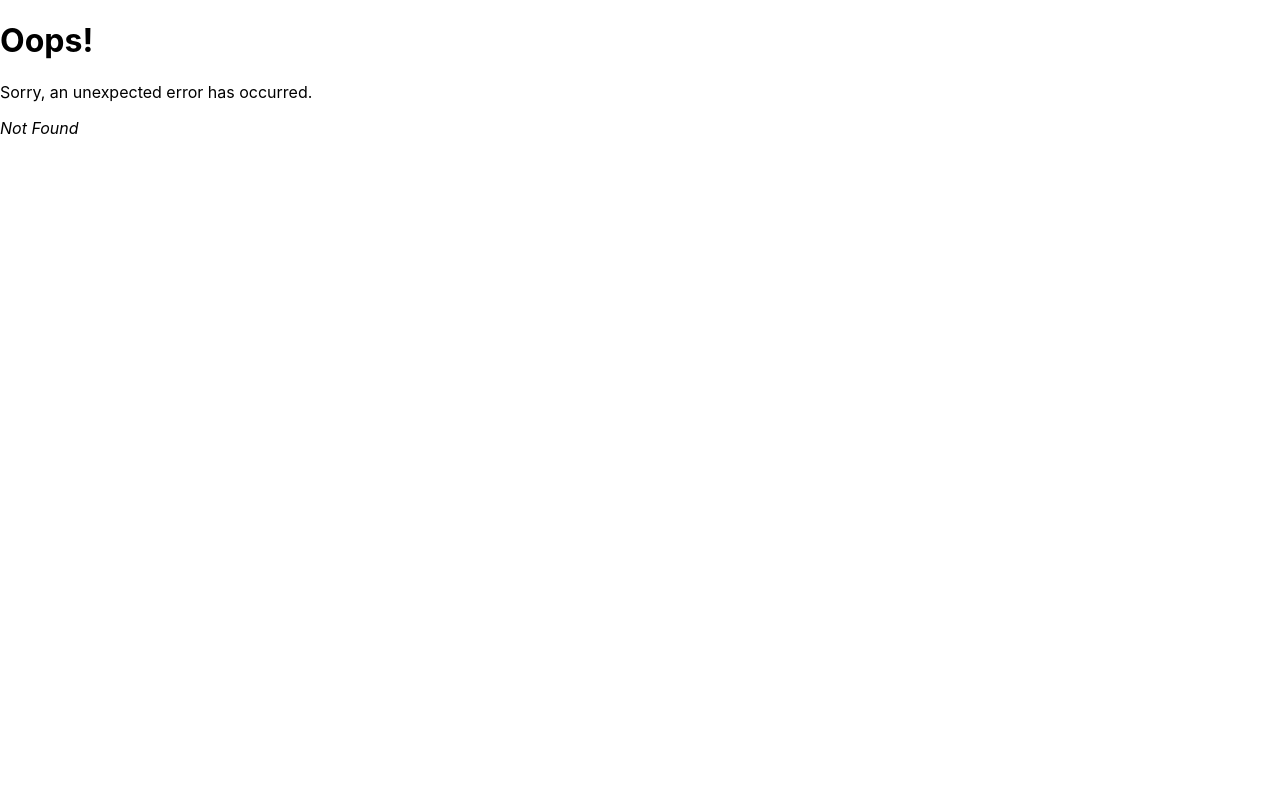
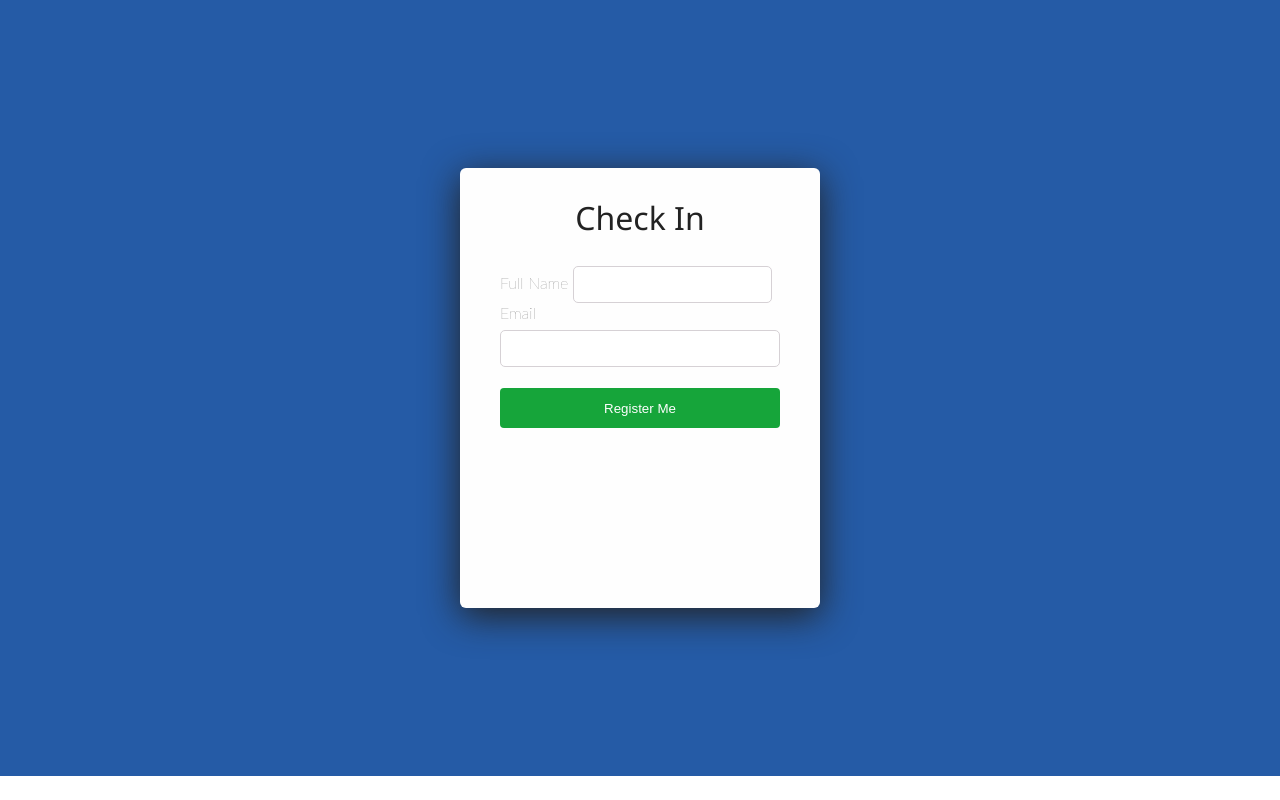
Before and after one commit to limsol-personal-team/milal-matching, a React (Create React App) app in the folder client/: page /CheckInPage in a window 1280 px wide. Before the commit this address had no page. Built offline with nearby package versions, Linux system fonts and the light colour scheme; what @mui/x-data-grid-generator would draw is missing.

Commit message:
signin page

```diff
--- a/client/src/App.tsx
+++ b/client/src/App.tsx
@@ -125,7 +125,7 @@ export default function PersistentDrawerLeft() {
         </List>
         <Divider />
         <List>
-          {["Mail", "Trash", "Spam"].map((text, index) => (
+          {["CheckInPage", "Trash", "Spam"].map((text, index) => (
             <ListItem key={text} disablePadding>
               <ListItemButton component={NavLink} to={text}>
                 <ListItemIcon>
--- a/client/src/index.js
+++ b/client/src/index.js
@@ -9,6 +9,7 @@ import {
 } from "react-router-dom";
 import { StyledEngineProvider } from "@mui/material/styles";
 import ErrorPage from "./components/ErrorPage";
+import { CheckInPage } from "./pages/CheckinPage";
 
 
 const router = createBrowserRouter([
@@ -23,6 +24,12 @@ const router = createBrowserRouter([
     //   },
     // ],
   },
+  {
+    path: "/CheckInPage",
+    element: <CheckInPage />,
+    errorElement: <ErrorPage />,
+  },
+
 ]);
 
 const root = ReactDOM.createRoot(document.getElementById("root"));
--- /dev/null
+++ b/client/src/pages/CheckinPage.tsx
@@ -0,0 +1,45 @@
+import React from "react";
+import './Checkinstyle.css'
+export class CheckInPage extends React.Component{
+
+    handleChange = (event : any) => {
+        event.preventDefault();
+        const { name, value } = event.target;
+        this.setState({[name]: value});
+        console.log(this.state) ;
+    }
+
+
+      constructor(props: any) {
+        super(props);
+        this.state = {
+           username : null,
+           email : null,
+         }
+    }
+
+    handleSubmit = (event : any) => {}
+
+    render() {
+        return (
+          <div className='wrapper'>
+            <div className='form-wrapper'>
+               <h2>Check In</h2>
+               <form onSubmit={this.handleSubmit} noValidate >
+                  <div className='fullName'>
+                     <label htmlFor="fullName">Full Name </label>
+                     <input type='text' name='fullName' onChange={this.handleChange}/>
+                  </div>
+                  <div className='email'>
+                     <label htmlFor="email">Email</label>
+                     <input type='email' name='email' onChange={this.handleChange}/>
+                  </div>
+                  <div className='submit'>
+                     <button>Register Me</button>
+                  </div>
+             </form>
+         </div>
+      </div>
+     );
+    }
+}
--- /dev/null
+++ b/client/src/pages/Checkinstyle.css
@@ -0,0 +1,92 @@
+p, div {
+    font-family: Lato;
+  }
+
+  .wrapper {
+    height: 97vh;
+    width: 100%;
+    display: flex;
+    flex-direction: column;
+    justify-content: center;
+    align-items: center;
+    background-color: rgb(37, 91, 166);
+  }
+
+  .form-wrapper {
+    display: flex;
+    flex-direction: column;
+    width: 280px;
+    max-width: 80%;
+    min-width: 100px;
+    min-height: 400px;
+    padding: 20px 40px;
+    border-radius: 6px;
+    box-shadow: 0px 8px 36px #222;
+    background-color: #fefefe;
+  }
+
+  .form-wrapper > h2 {
+    display: flex;
+    justify-content: center;
+    font-family: "Segoe UI", "Ubuntu", "Roboto", "Open Sans", "Helvetica Neue", sans-serif;
+    font-size: 2em;
+    font-weight: lighter;
+    margin-top: 0.25em;
+    color: #222;
+  }
+
+  form {
+    width: 100%;
+    display: flex;
+    flex-wrap: wrap;
+  }
+
+  label {
+    margin-bottom: 0.5em;
+    color: #444;
+    font-weight: lighter;
+  }
+
+  input {
+    padding: 10px 10px;
+    border-radius: 5px;
+    outline: none;
+    border: 1px solid #d6d1d5;
+  }
+
+  input::placeholder {
+    font-size: 1.2em;
+    font-weight: lighter;
+    color: #bbb;
+  }
+
+  button {
+    min-width: 100%;
+    cursor: pointer;
+    margin-right: 0.25em;
+    margin-top: 0.5em;
+    padding:  0.938em;
+    border: none;
+    border-radius: 4px;
+    background-color: rgb(22, 165, 58);
+    color: #fefefe;
+  }
+  button:hover {
+    background-color: rgb(36, 61, 137);
+    color: #fefefe;
+  }
+
+  .username,
+  .email,
+  .password {
+    display: flex;
+    flex-direction: column;
+    margin-bottom: 15px;
+    width: 100%;
+  }
+
+  .submit {
+    width: 100%;
+    display: flex;
+    flex-wrap: wrap;
+  }
```
